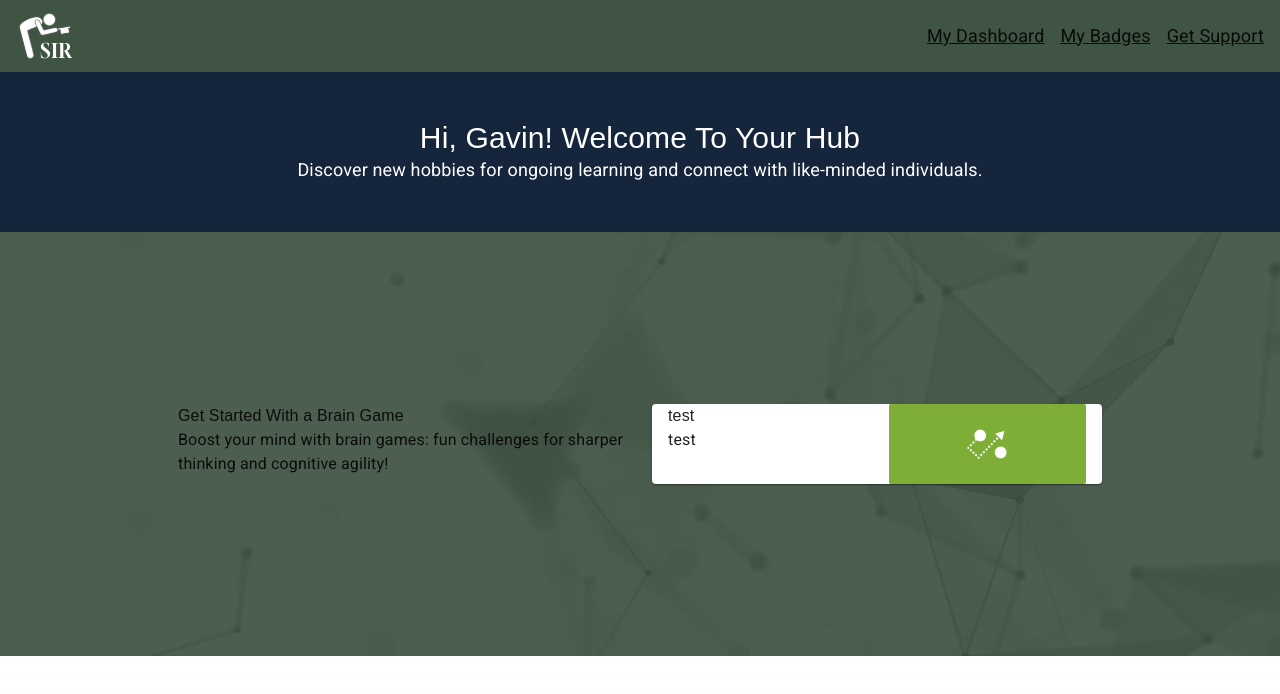
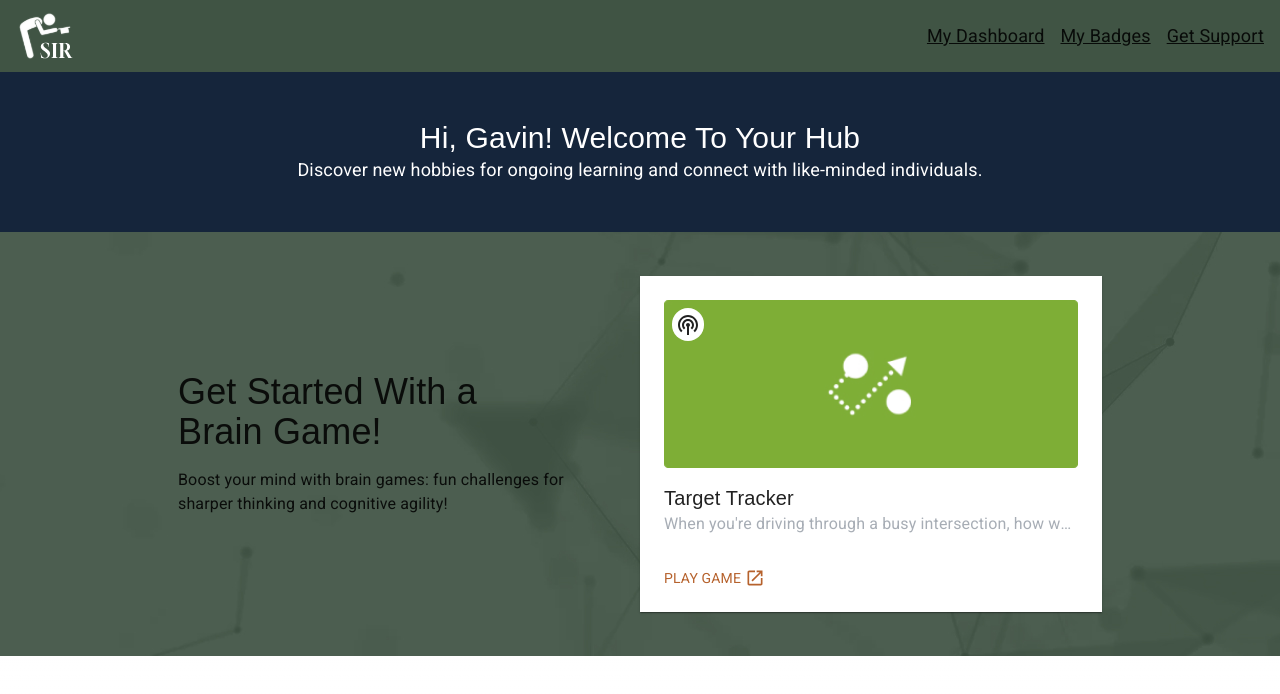
Before and after one commit to thesirlife/sir, a Next.js app: page /dashboard in a window 1280 px wide. Shown: the top 694 px of the page. Built offline with nearby package versions, Linux system fonts and the light colour scheme; a web font is replaced by a local one.

Commit message:
build flexible icon component

```diff
--- a/app/components/ctaBox.tsx
+++ b/app/components/ctaBox.tsx
@@ -1,12 +1,18 @@
 import Paper from "@mui/material/Paper";
 import { ImageProps } from "next/dist/shared/lib/get-img-props";
 import Image from "next/image";
+import { PropsWithChildren } from "react";
+import { OpenInNew, PodcastsOutlined } from "@mui/icons-material";
+import { SvgIconTypeMap } from "@mui/material";
+import { OverridableComponent } from "@mui/material/OverridableComponent";
+import IconWithBackground from "./iconWithBackground";
 
 type CtaBoxProps = {
   image: ImageProps["src"];
   header: string;
-  body: string;
-  icon?: ImageProps["src"];
+  icon?: OverridableComponent<SvgIconTypeMap<{}, "svg">> & {
+    muiName: string;
+  };
   internalLink?: {
     href: string;
     label: string;
@@ -20,22 +26,42 @@ type CtaBoxProps = {
 const CtaBox = ({
   image,
   header,
-  body,
   icon,
   internalLink,
   externalLink,
-}: CtaBoxProps) => {
+  children,
+}: PropsWithChildren<CtaBoxProps>) => {
+  const Icon = icon;
   return (
-    <Paper>
-      <div className="flex flex-row gap-6 container px-4 max-w-[956px]">
-        <div className="flex flex-col basis-1/2">
-          <h2>{header}</h2>
-          <p>{body}</p>
-          {internalLink && <a href={internalLink.href}>{internalLink.label}</a>}
-          {externalLink && <a href={externalLink.href}>{externalLink.label}</a>}
+    <Paper square>
+      <div className="flex flex-col gap-4 container p-6 max-w-[956px]">
+        <div className="basis-1/2 relative ">
+          <Image src={image} alt={header} className="w-full" />
+          {Icon && (
+            <IconWithBackground
+              icon={PodcastsOutlined}
+              className="absolute top-2 left-2"
+            />
+          )}
         </div>
-        <div className="basis-1/2">
-          <Image src={image} alt={header} />
+        <div className="flex flex-col basis-1/2  overflow-x-hidden">
+          <h3 className="text-xl">{header}</h3>
+          <p className="text-navy-secondary overflow-hidden whitespace-nowrap text-ellipsis">
+            {children}
+          </p>
+          <div className="text-orange-primary text-sm uppercase mt-8">
+            {internalLink && (
+              <a href={internalLink.href}>{internalLink.label}</a>
+            )}
+            {externalLink && (
+              <a
+                href={externalLink.href}
+                className="flex items-center gap-1 leading-5"
+              >
+                <span>{externalLink.label}</span> <OpenInNew fontSize="small" />
+              </a>
+            )}
+          </div>
         </div>
       </div>
     </Paper>
--- a/app/components/featuredActivity.tsx
+++ b/app/components/featuredActivity.tsx
@@ -1,3 +1,4 @@
+import { PodcastsOutlined } from "@mui/icons-material";
 import CtaBox from "./ctaBox";
 import brainGames from "@/app/cta-images/brain-games.jpg";
 type FeaturedActivityProps = {
@@ -8,16 +9,30 @@ type FeaturedActivityProps = {
 const FeaturedActivity = () => {
   return (
     <div className="bg-pattern-green h-[424px] flex items-center justify-center">
-      <div className="flex flex-row gap-6 container px-4 max-w-[956px]">
-        <div className="flex flex-col basis-1/2">
-          <h2>Get Started With a Brain Game</h2>
+      <div className="flex flex-row gap-5 container px-4 max-w-[956px] items-center">
+        <div className="flex flex-col w-1/2">
+          <h2 className="max-w-[70%] mb-4">Get Started With a Brain Game!</h2>
           <p>
             Boost your mind with brain games: fun challenges for sharper
             thinking and cognitive agility!
           </p>
         </div>
-        <div className="basis-1/2">
-          <CtaBox image={brainGames} header="test" body="test" />
+        <div className="w-1/2">
+          <CtaBox
+            image={brainGames}
+            header="Target Tracker"
+            icon={PodcastsOutlined}
+            externalLink={{ href: "google.com", label: "Play Game" }}
+          >
+            When you&apos;re driving through a busy intersection, how well can
+            you track other cars, pedestrians, and everything else moving around
+            you? Or if you&apos;re chaperoning a field trip and you&apos;re
+            responsible for several children, how easy is it for you to keep an
+            eye on all of them at the same time, and make sure none gets into
+            too much trouble? Or if you&apos;re playing basketball, soccer, or
+            another sport, how well can you keep your eye on the ball and the
+            other players all at once?
+          </CtaBox>
         </div>
       </div>
     </div>
--- /dev/null
+++ b/app/components/iconWithBackground.tsx
@@ -0,0 +1,23 @@
+import { SvgIconProps, SvgIconTypeMap } from "@mui/material";
+import { OverridableComponent } from "@mui/material/OverridableComponent";
+
+type IconWithBackgroundProps = SvgIconProps & {
+  icon: OverridableComponent<SvgIconTypeMap<{}, "svg">> & {
+    muiName: string;
+  };
+};
+
+const IconWithBackground = ({
+  icon,
+  className,
+  ...props
+}: IconWithBackgroundProps) => {
+  const Icon = icon;
+  return (
+    <div className={`bg-white rounded-full p-1 ${className}`}>
+      <Icon {...props} />
+    </div>
+  );
+};
+
+export default IconWithBackground;
--- a/app/globals.css
+++ b/app/globals.css
@@ -37,6 +37,10 @@ h4 {
   @apply font-gloock;
 }
 
+h2 {
+  @apply text-4xl;
+}
+
 p {
   @apply font-roboto;
 }
--- a/app/layout.tsx
+++ b/app/layout.tsx
@@ -29,7 +29,9 @@ export default function RootLayout({
   return (
     <StyledEngineProvider injectFirst>
       <ThemeProvider theme={theme}>
+        {/* Maybe remove this or investigate more if needed to make MUI/Tailwind happy, it's causing a style flash after painting */}
         <CssBaseline />
+        {/*  */}
         <html lang="en">
           <body className={`${gloock.variable} ${roboto.variable}`}>
             {children}
--- a/package.json
+++ b/package.json
@@ -12,6 +12,7 @@
     "@emotion/react": "^11.11.4",
     "@emotion/styled": "^11.11.5",
     "@mui/base": "^5.0.0-beta.40",
+    "@mui/icons-material": "^5.15.18",
     "@mui/material": "^5.15.18",
     "next": "14.2.3",
     "react": "^18",
--- a/tailwind.config.ts
+++ b/tailwind.config.ts
@@ -25,6 +25,10 @@ const config: Config = {
         },
         navy: {
           primary: "#15253B",
+          secondary: "#15253B60",
+        },
+        orange: {
+          primary: "#B6622D",
         },
       },
       fontFamily: {
```
Also changed, not shown: app/icons/OpeninNewFilled.svg (added), 1 other file (tests, documents, lock files or other folders).
